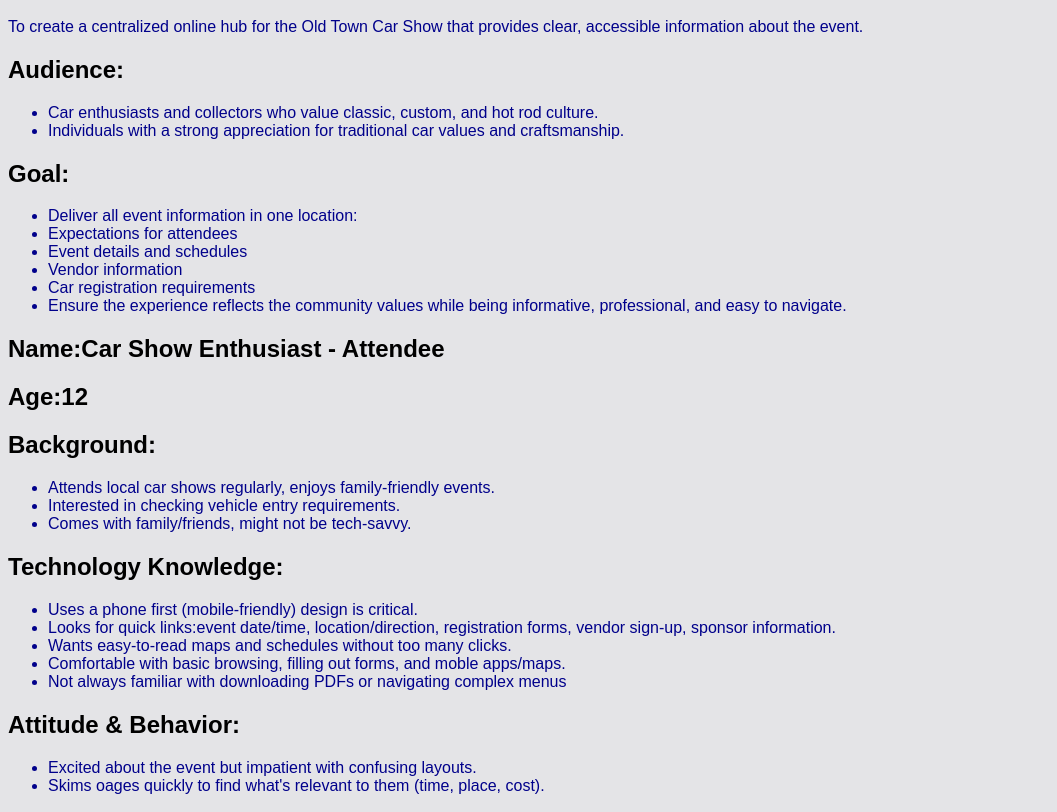
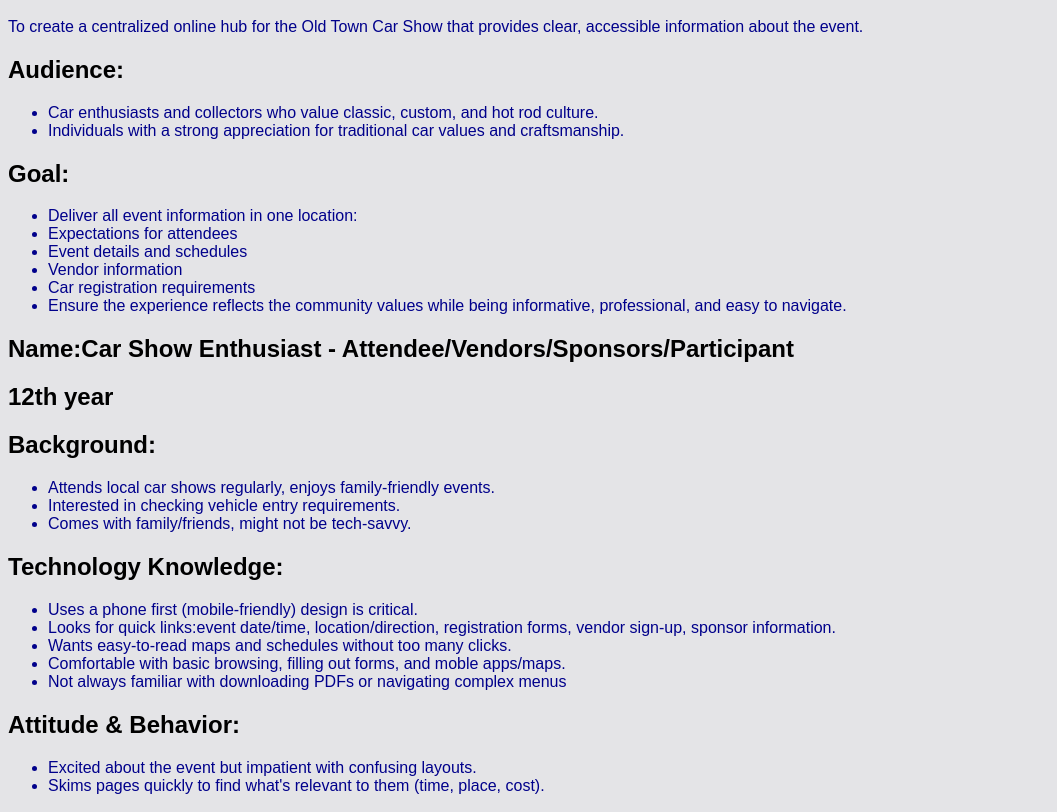
Before and after one commit to GNX-Rose/my-pwp-claudette, a plain HTML site: page documentation/milestone-1.html in a window 1280 px wide. Shown: the part 110-922 px from the top of the page, without its empty margins (0-1057 px from the left). Drawn offline with Linux system fonts and the light colour scheme.

Commit message:
corrected spelling/ added to the title

```diff
--- a/documentation/milestone-1.html
+++ b/documentation/milestone-1.html
@@ -50,8 +50,8 @@
     <li>Ensure the experience reflects the community values while being informative, professional, and easy to navigate.</li>
 </ul>
 
-<h2><strong>Name:</strong>Car Show Enthusiast - Attendee</h2>
-<h2><strong>Age:</strong>12</h2>
+<h2><strong>Name:</strong>Car Show Enthusiast - Attendee/Vendors/Sponsors/Participant</h2>
+<h2><strong>12th year</strong></h2>
 <h2><strong>Background:</strong></h2>
 <ul>
     <li>Attends local car shows regularly, enjoys family-friendly events.</li>
@@ -70,7 +70,7 @@
 <h2><strong>Attitude & Behavior:</strong></h2>
 <ul>
     <li>Excited about the event but impatient with confusing layouts.</li>
-    <li>Skims oages quickly to find what's relevant to them (time, place, cost).</li>
+    <li>Skims pages quickly to find what's relevant to them (time, place, cost).</li>
 </ul>
 <h2><strong>Frustrations & Needs:</strong></h2>
 <ul>
```
